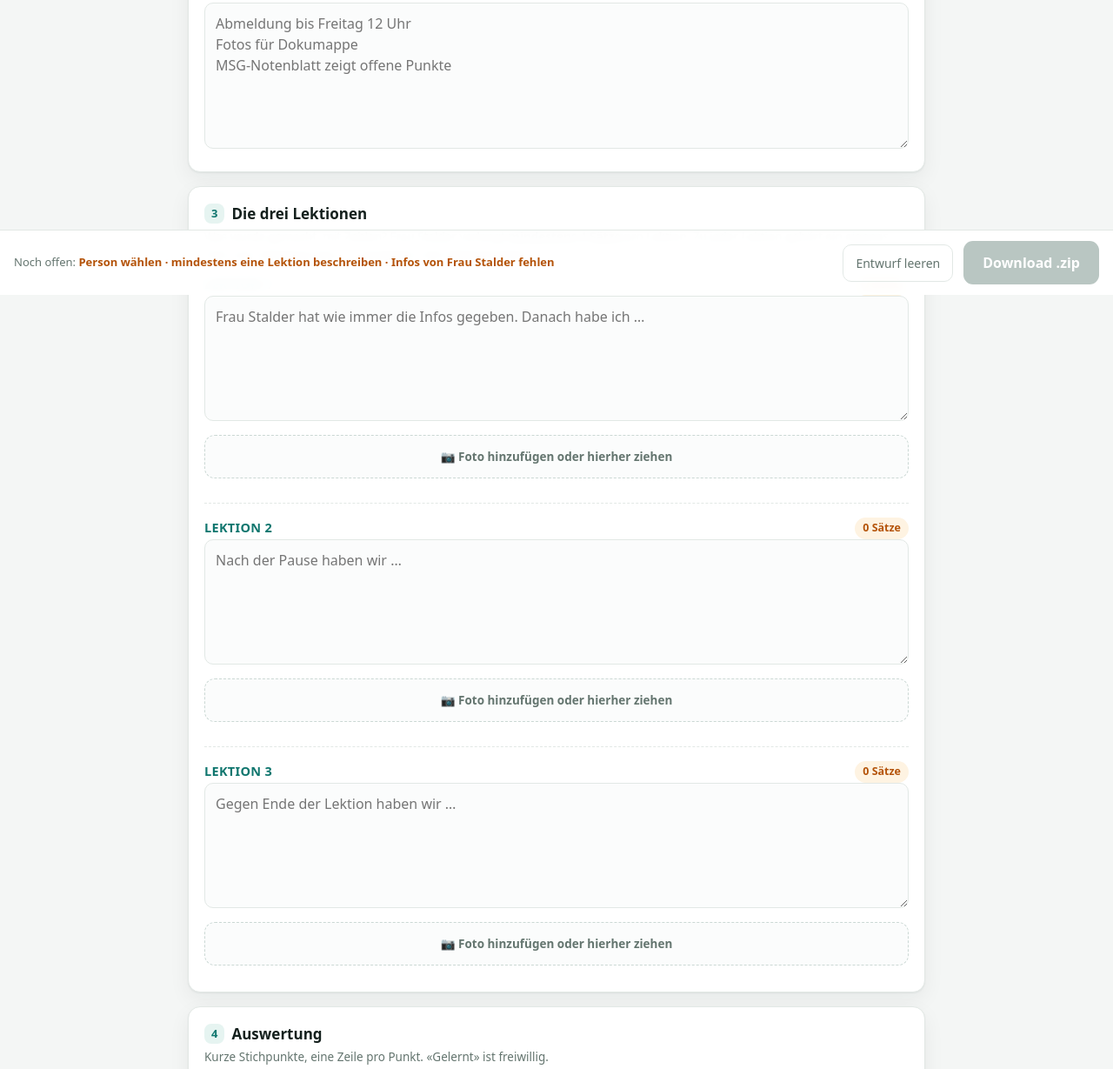
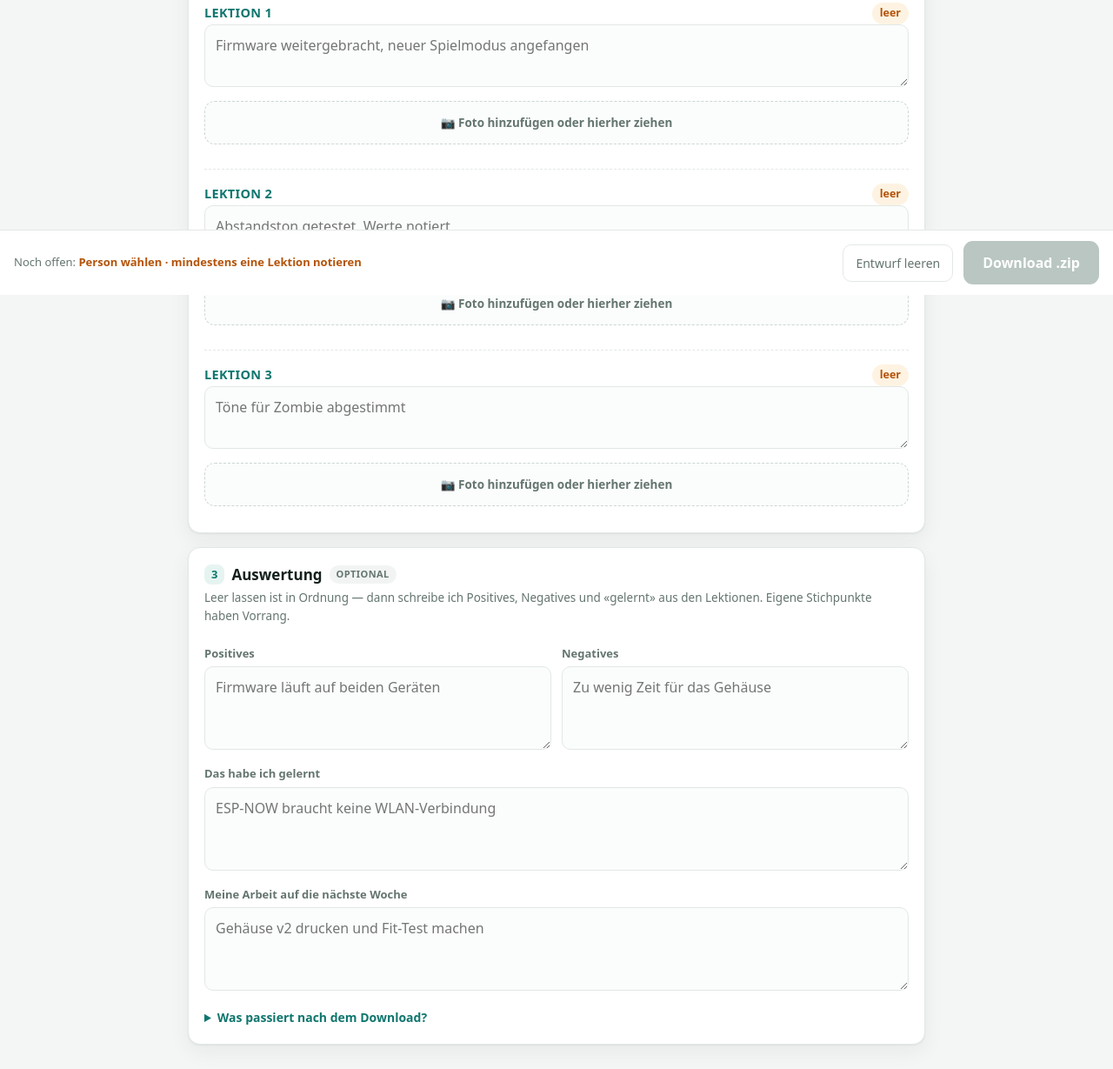
Before and after one commit to lagzy/tracky, a plain HTML site: page index.html in a window 1280 px wide. Shown: the part 461-1690 px from the top of the page at 87% size. Drawn offline with Linux system fonts and the light colour scheme.

Commit message:
Tracky: nur Stichpunkte erfassen, Infos kommen aus dem Transkript

```diff
--- a/app.js
+++ b/app.js
@@ -4,27 +4,25 @@
   "use strict";
 
   var DB_NAME = "tracky", DB_VERSION = 1, KV = "kv", BILDER = "bilder";
-  var MAX_KANTE = 1600, JPEG_Q = 0.82, SAETZE_MIN = 4;
+  var MAX_KANTE = 1600, JPEG_Q = 0.82;
   var LEKTIONEN = 3;
 
   var state = {
     person: null,
     datum: heuteISO(),
     start: "",
-    infos: "",
     lektionen: [],
     positives: "",
     negatives: "",
     gelernt: "",
     naechste_woche: ""
   };
-  for (var i = 0; i < LEKTIONEN; i++) state.lektionen.push({ text: "", bilder: [] });
+  for (var i = 0; i < LEKTIONEN; i++) state.lektionen.push({ notizen: "", bilder: [] });
 
   var el = {
     people: document.getElementById("people"),
     datum: document.getElementById("datum"),
     start: document.getElementById("start"),
-    infos: document.getElementById("infos"),
     lektionen: document.getElementById("lektionen"),
     positives: document.getElementById("positives"),
     negatives: document.getElementById("negatives"),
@@ -166,9 +164,9 @@
     var thumbs = box.querySelector(".thumbs");
     var zaehler = box.querySelector(".count");
 
-    var n = saetze(textarea.value);
-    zaehler.textContent = n + (n === 1 ? " Satz" : " Sätze");
-    zaehler.className = "count" + (n >= SAETZE_MIN ? " ok" : "");
+    var notiert = (textarea.value || "").trim().length > 0;
+    zaehler.textContent = notiert ? "notiert" : "leer";
+    zaehler.className = "count" + (notiert ? " ok" : "");
 
     thumbs.innerHTML = "";
     state.lektionen[li].bilder.forEach(function (b, idx) {
@@ -203,22 +201,22 @@
         h.id = "lek" + li;
         h.innerHTML =
           '<div class="lesson-head"><h3>Lektion ' + (li + 1) + '</h3>' +
-          '<span class="count">0 Sätze</span></div>' +
-          '<textarea rows="5" placeholder="' +
-          ["Frau Stalder hat wie immer die Infos gegeben. Danach habe ich …",
-           "Nach der Pause haben wir …",
-           "Gegen Ende der Lektion haben wir …"][li] + '"></textarea>' +
+          '<span class="count">leer</span></div>' +
+          '<textarea rows="2" placeholder="' +
+          ["Firmware weitergebracht, neuer Spielmodus angefangen",
+           "Abstandston getestet, Werte notiert",
+           "Töne für Zombie abgestimmt"][li] + '"></textarea>' +
           '<label class="drop">📷 Foto hinzufügen oder hierher ziehen<input type="file" accept="image/*" multiple></label>' +
           '<div class="thumbs"></div>';
 
         var textarea = h.querySelector("textarea");
-        textarea.value = state.lektionen[li].text;
+        textarea.value = state.lektionen[li].notizen;
         textarea.addEventListener("input", function () {
-          state.lektionen[li].text = textarea.value;
-          var n = saetze(textarea.value);
+          state.lektionen[li].notizen = textarea.value;
           var z = h.querySelector(".count");
-          z.textContent = n + (n === 1 ? " Satz" : " Sätze");
-          z.className = "count" + (n >= SAETZE_MIN ? " ok" : "");
+          var notiert = textarea.value.trim().length > 0;
+          z.textContent = notiert ? "notiert" : "leer";
+          z.className = "count" + (notiert ? " ok" : "");
           speichern();
           pruefe();
         });
@@ -257,14 +255,11 @@
   function bilanz() {
     var probleme = [];
     if (!state.person) probleme.push("Person wählen");
-    var mitText = state.lektionen.filter(function (l) { return l.text.trim(); }).length;
-    if (!mitText) probleme.push("mindestens eine Lektion beschreiben");
+    var mitNotiz = state.lektionen.filter(function (l) { return l.notizen.trim(); }).length;
+    if (!mitNotiz) probleme.push("mindestens eine Lektion notieren");
     state.lektionen.forEach(function (l, idx) {
-      var n = saetze(l.text);
-      if (l.text.trim() && n < SAETZE_MIN) probleme.push("Lektion " + (idx + 1) + " hat nur " + n + " Sätze");
-      if (l.text.trim() && !l.bilder.length) probleme.push("Lektion " + (idx + 1) + " hat kein Foto");
+      if (l.notizen.trim() && !l.bilder.length) probleme.push("Lektion " + (idx + 1) + " hat kein Foto");
     });
-    if (!zeilen(state.infos).length) probleme.push("Infos von Frau Stalder fehlen");
     return probleme;
   }
 
@@ -295,7 +290,7 @@
 
   function baueExport() {
     var lektionen = state.lektionen.map(function (l) {
-      return { text: l.text.trim(), bilder: [] };
+      return { notizen: l.notizen.trim(), bilder: [] };
     });
     var files = [];
     var aufgaben = [];
@@ -315,13 +310,12 @@
 
     return Promise.all(aufgaben).then(function () {
       var json = {
-        format: "tracky/1",
+        format: "tracky/2",
         person: state.person,
         datum: state.datum,
         lektion_start: state.start || null,
         erzeugt: new Date().toISOString(),
-        infos: zeilen(state.infos),
-        lektionen: lektionen.filter(function (l) { return l.text || l.bilder.length; }),
+        lektionen: lektionen.filter(function (l) { return l.notizen || l.bilder.length; }),
         positives: zeilen(state.positives),
         negatives: zeilen(state.negatives),
         gelernt: zeilen(state.gelernt),
@@ -373,7 +367,6 @@
       b.addEventListener("click", function () { setzePerson(b.dataset.person); });
     });
 
-    bindeFeld(el.infos, "infos");
     bindeFeld(el.positives, "positives");
     bindeFeld(el.negatives, "negatives");
     bindeFeld(el.gelernt, "gelernt");
@@ -398,12 +391,11 @@
         if (k !== "lektionen") state[k] = gespeichert[k];
       });
       gespeichert.lektionen && gespeichert.lektionen.forEach(function (l, x) {
-        if (state.lektionen[x]) state.lektionen[x].text = l.text || "";
+        if (state.lektionen[x]) state.lektionen[x].notizen = l.notizen || l.text || "";
       });
 
       el.datum.value = state.datum;
       el.start.value = state.start || "";
-      el.infos.value = state.infos || "";
       el.positives.value = state.positives || "";
       el.negatives.value = state.negatives || "";
       el.gelernt.value = state.gelernt || "";
@@ -413,7 +405,7 @@
       });
       for (var li = 0; li < LEKTIONEN; li++) {
         var box = document.getElementById("lek" + li);
-        box.querySelector("textarea").value = state.lektionen[li].text;
+        box.querySelector("textarea").value = state.lektionen[li].notizen;
         zeichneLektion(li);
       }
       meldeStatus("Entwurf geladen", true);
--- a/index.html
+++ b/index.html
@@ -44,44 +44,44 @@
     </div>
   </section>
 
-  <section class="card">
-    <h2><span class="nr">2</span> Infos von Frau Stalder</h2>
-    <p class="hint">Rohnotizen genügen — eine Info pro Zeile, Stichworte sind okay. Die Sätze werden später
-      im Stil der Person neu formuliert und neu geordnet.</p>
-    <textarea id="infos" rows="6" placeholder="Abmeldung bis Freitag 12 Uhr
-Fotos für Dokumappe
-MSG-Notenblatt zeigt offene Punkte"></textarea>
-  </section>
-
   <section class="card" id="lektionen">
-    <h2><span class="nr">3</span> Die drei Lektionen</h2>
-    <p class="hint">Was wurde gemacht, mit Zahlen? Frau Stalder verlangt <strong>mindestens 4 Sätze</strong> pro Lektion.
-      Zu jeder Lektion gehört ein eigenes Foto vom Arbeitsprozess — Handyfoto, kein Bildschirmfoto.</p>
+    <h2><span class="nr">2</span> Die drei Lektionen</h2>
+    <p class="hint">Nur Stichpunkte: <em>«Firmware weitergebracht, neuer Spielmodus angefangen»</em>.
+      Den Rapporttext schreibe ich daraus — du musst keine Sätze formulieren.
+      Ein Foto pro Lektion genügt (Handyfoto, kein Bildschirmfoto).</p>
     <!-- Lektionen werden per JS eingefügt -->
   </section>
 
   <section class="card">
-    <h2><span class="nr">4</span> Auswertung</h2>
-    <p class="hint">Kurze Stichpunkte, eine Zeile pro Punkt. «Gelernt» ist freiwillig.</p>
+    <h2><span class="nr">3</span> Auswertung <span class="frei">optional</span></h2>
+    <p class="hint">Leer lassen ist in Ordnung — dann schreibe ich Positives, Negatives und «gelernt»
+      aus den Lektionen. Eigene Stichpunkte haben Vorrang.</p>
 
-    <label for="positives">Positives</label>
-    <textarea id="positives" rows="3" placeholder="Firmware läuft auf beiden Testgeräten"></textarea>
+    <div class="row">
+      <div>
+        <label for="positives">Positives</label>
+        <textarea id="positives" rows="2" placeholder="Firmware läuft auf beiden Geräten"></textarea>
+      </div>
+      <div>
+        <label for="negatives">Negatives</label>
+        <textarea id="negatives" rows="2" placeholder="Zu wenig Zeit für das Gehäuse"></textarea>
+      </div>
+    </div>
 
-    <label for="negatives">Negatives</label>
-    <textarea id="negatives" rows="3" placeholder="Zu wenig Zeit für das Gehäuse"></textarea>
-
-    <label for="gelernt">Das habe ich gelernt (optional)</label>
-    <textarea id="gelernt" rows="3" placeholder="ESP-NOW braucht keine Verbindung, um Geräte zu finden"></textarea>
+    <label for="gelernt">Das habe ich gelernt</label>
+    <textarea id="gelernt" rows="2" placeholder="ESP-NOW braucht keine WLAN-Verbindung"></textarea>
 
     <label for="naechste_woche">Meine Arbeit auf die nächste Woche</label>
-    <textarea id="naechste_woche" rows="3" placeholder="Gehäuse v2 drucken und Fit-Test machen"></textarea>
+    <textarea id="naechste_woche" rows="2" placeholder="Gehäuse v2 drucken und Fit-Test machen"></textarea>
 
     <details>
       <summary>Was passiert nach dem Download?</summary>
       <ol>
         <li>Die <code>.zip</code>-Datei im Discord an Hermes schicken (oder in den Projektordner legen).</li>
-        <li>Der Rapport wird gebaut: eigene Vorlage, eigener Stil, Infos neu formuliert.</li>
-        <li>Du bekommst den fertigen <code>.docx</code> zurück — prüfen, dann via Teams an Frau Stalder.</li>
+        <li>Die Infos von Frau Stalder kommen aus der Lektionsaufnahme — Aufnahme dazuschicken,
+          falls sie noch nicht transkribiert ist.</li>
+        <li>Hermes schreibt Lektionsabsätze, Auswertung und Rapport und schickt den <code>.docx</code>
+          zurück. Prüfen, dann via Teams an Frau Stalder.</li>
       </ol>
     </details>
   </section>
--- a/style.css
+++ b/style.css
@@ -83,6 +83,19 @@ main {
 }
 
 .hint { color: var(--muted); font-size: 13.5px; margin: 0 0 12px; }
+
+.frei {
+  font-size: 11px;
+  font-weight: 600;
+  text-transform: uppercase;
+  letter-spacing: .4px;
+  color: var(--muted);
+  background: #f1f4f3;
+  border-radius: 999px;
+  padding: 2px 8px;
+}
+
+.lesson textarea { min-height: 62px; }
 
 label { display: block; font-size: 13px; font-weight: 600; color: var(--muted); margin: 12px 0 5px; }
 
```
Also changed, not shown: 1 other file.
